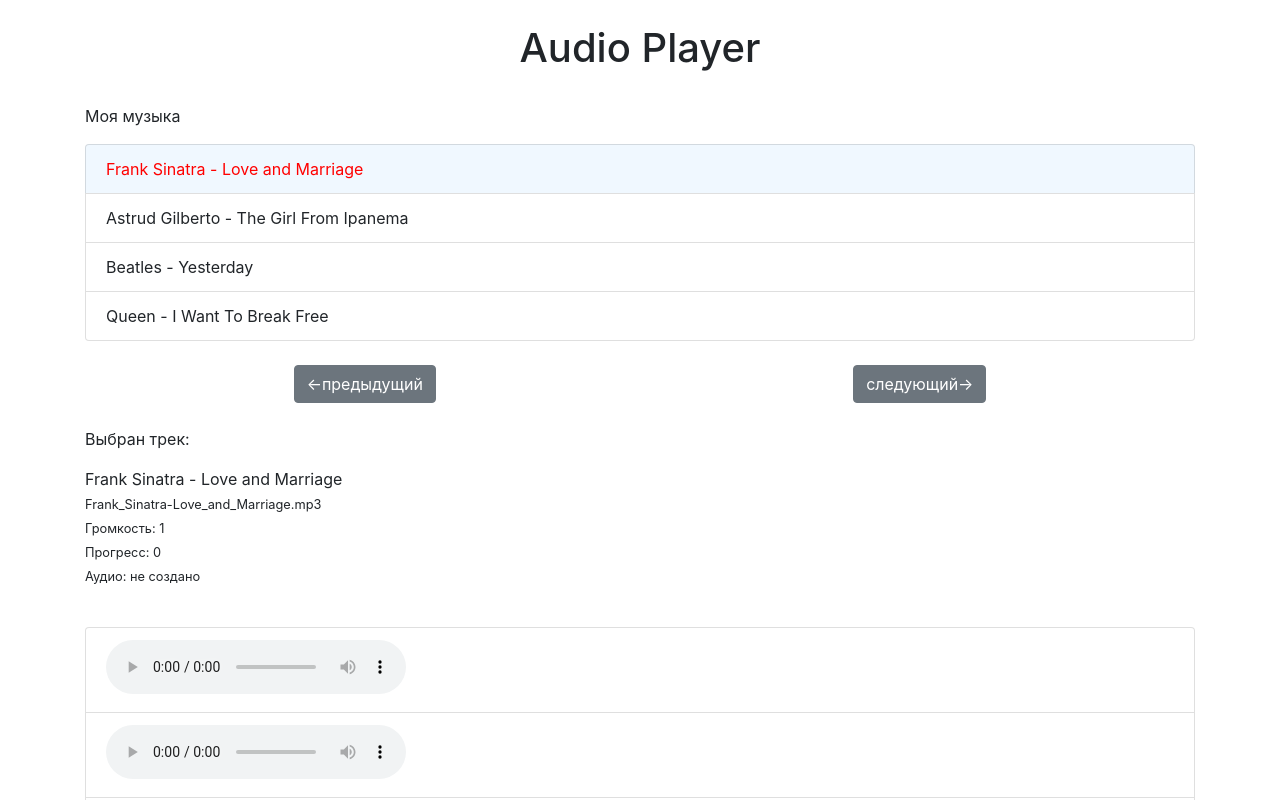
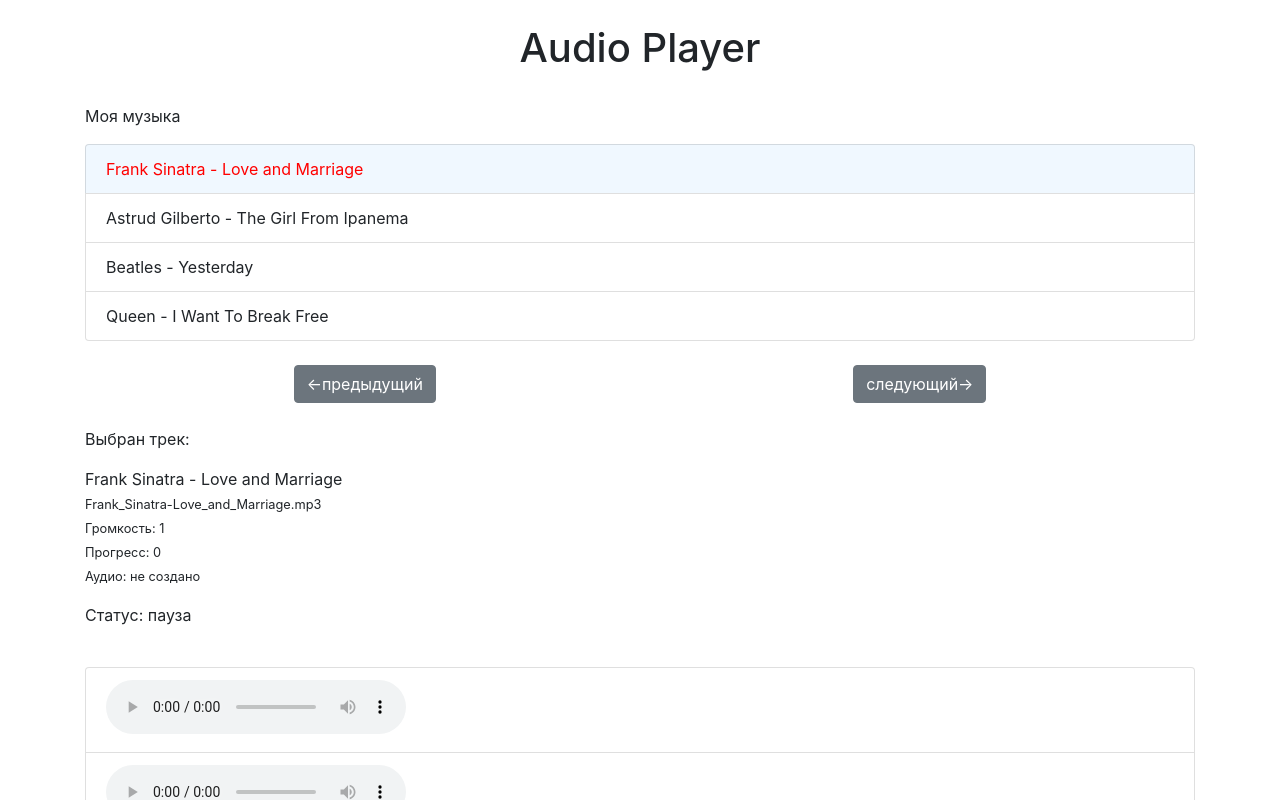
Before and after one commit to annamaria92/audioplayer, a Vue app: page / in a window 1280 px wide. Shown: the top 800 px of the page. Built offline with nearby package versions, Linux system fonts and the light colour scheme.

Commit message:
Display play status

```diff
--- a/src/App.vue
+++ b/src/App.vue
@@ -81,6 +81,7 @@
           }}
         </small>
       </p>
+      <p> Статус: {{ isPlaying ? "воспроизведение" : "пауза" }} </p>
     </div>
 
     <div class="pb-4">
```
